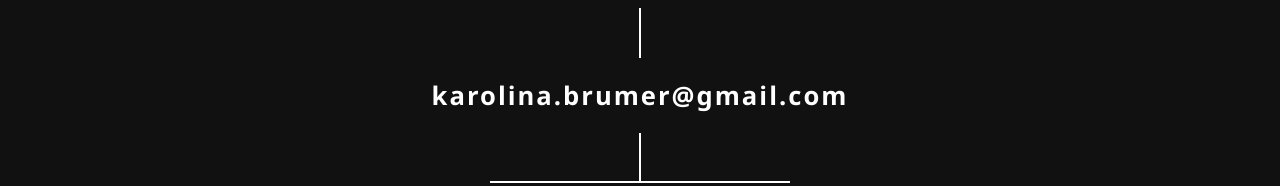
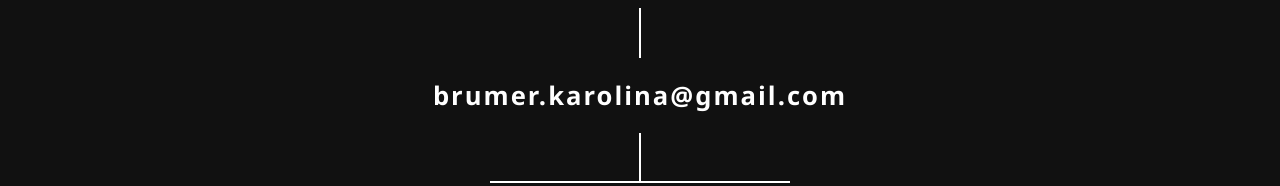
Before and after one commit to marcin-brumer/Copywriter-Portfolio, a website built with webpack: page index.html in a window 1280 px wide. Shown: the part 3588-3774 px from the top of the page. Built offline with nearby package versions, Linux system fonts and the light colour scheme.

Commit message:
Changed email adress

```diff
--- a/index.html
+++ b/index.html
@@ -122,7 +122,7 @@
         </div>
         <div class="footer-mail-divider"></div>
         <div class="footer-mail">
-            <a href="mailto:karolina.brumer@gmail.com">karolina.brumer@gmail.com</a>
+            <a href="mailto:brumer.karolina@gmail.com">brumer.karolina@gmail.com</a>
         </div>
         <div class="footer-social-divider"></div>
         <div class="footer-social">
```
